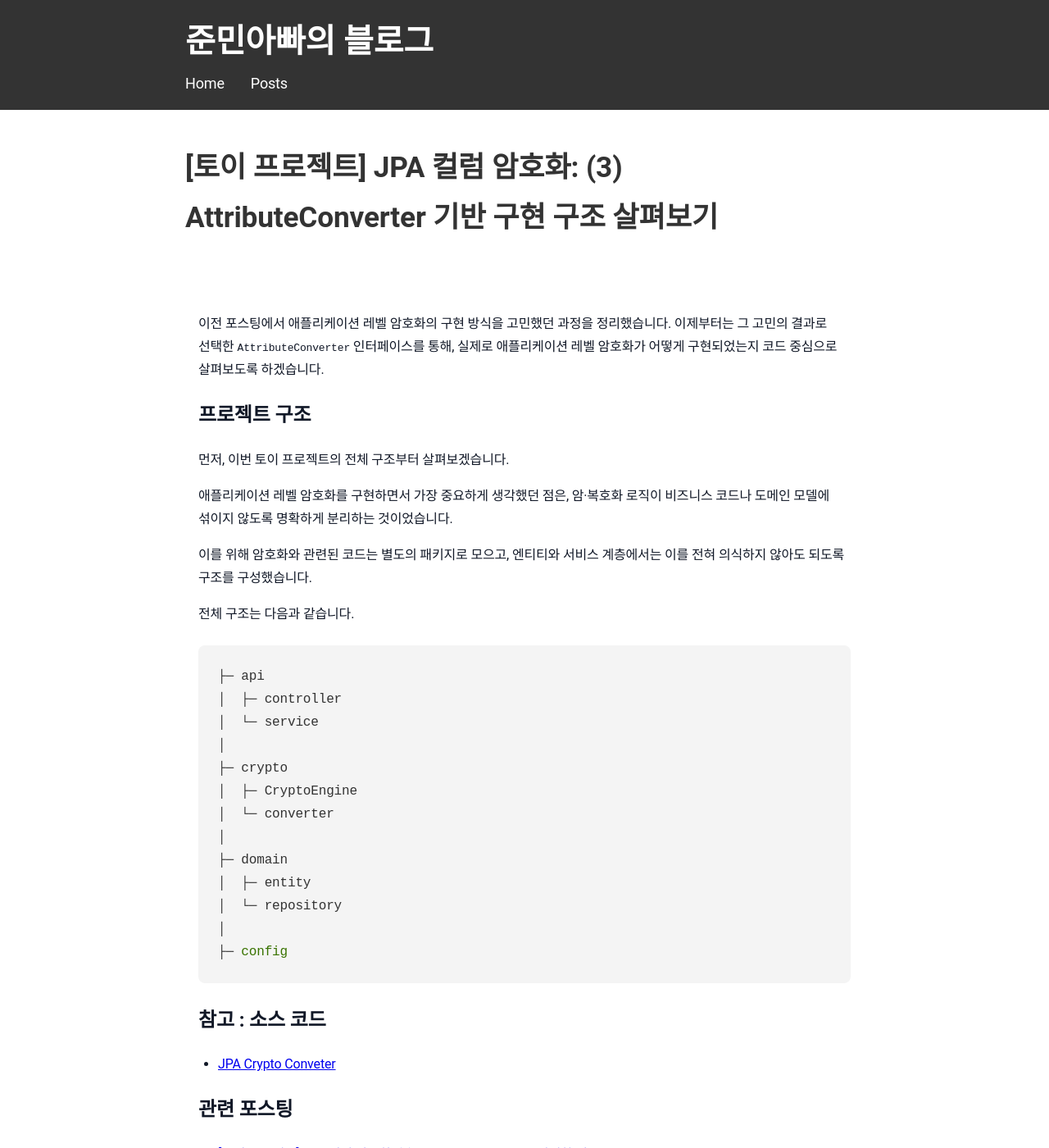
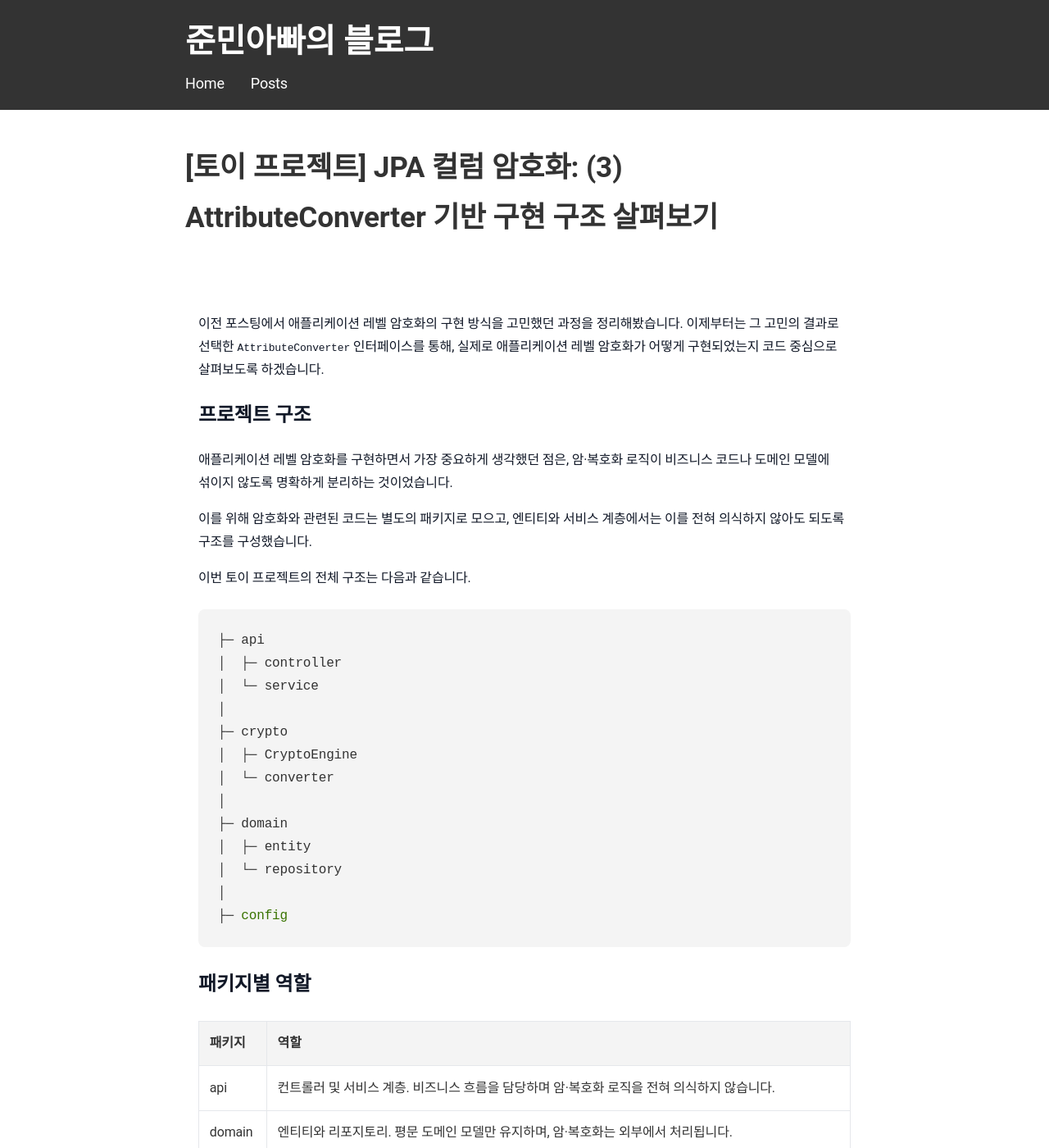
Before and after one commit to sanghoon-lee/sanghoon-lee.github.io, a Jekyll site: the page built from _posts/2026-01-26-JPACryptoConverter3.md, in a window 1280 px wide and 1400 px high. Shown: the whole window at 82% size. Built offline with Jekyll 4.4.1, drawn with Linux system fonts in a browser that asks for light colours; nearby versions of some CDN libraries; comment, search, counter and statistics services are not loaded; some of the changed text lies outside the part shown.

Commit message:
포스팅 내용 수정

````diff
--- a/_posts/2026-01-26-JPACryptoConverter3.md
+++ b/_posts/2026-01-26-JPACryptoConverter3.md
@@ -5,11 +5,9 @@ date: 2026-01-26
 categories: 토이프로젝트
 ---
 
-이전 포스팅에서 애플리케이션 레벨 암호화의 구현 방식을 고민했던 과정을 정리했습니다. 이제부터는 그 고민의 결과로 선택한 `AttributeConverter` 인터페이스를 통해, 실제로 애플리케이션 레벨 암호화가 어떻게 구현되었는지 코드 중심으로 살펴보도록 하겠습니다.
+이전 포스팅에서 애플리케이션 레벨 암호화의 구현 방식을 고민했던 과정을 정리해봤습니다. 이제부터는 그 고민의 결과로 선택한 `AttributeConverter` 인터페이스를 통해, 실제로 애플리케이션 레벨 암호화가 어떻게 구현되었는지 코드 중심으로 살펴보도록 하겠습니다.
 
 ## 프로젝트 구조
-
-먼저, 이번 토이 프로젝트의 전체 구조부터 살펴보겠습니다.
 
 애플리케이션 레벨 암호화를 구현하면서 가장 중요하게 생각했던 점은,
 암·복호화 로직이 비즈니스 코드나 도메인 모델에 섞이지 않도록
@@ -17,7 +15,7 @@ categories: 토이프로젝트
 
 이를 위해 암호화와 관련된 코드는 별도의 패키지로 모으고, 엔티티와 서비스 계층에서는 이를 전혀 의식하지 않아도 되도록 구조를 구성했습니다.
 
-전체 구조는 다음과 같습니다.
+이번 토이 프로젝트의 전체 구조는 다음과 같습니다.
 
 ```
 ├─ api
@@ -35,6 +33,16 @@ categories: 토이프로젝트
 ├─ config
 ```
 
+## 패키지별 역할
+
+| 패키지 |	역할 |
+| ---- | ---- |
+| api |	컨트롤러 및 서비스 계층. 비즈니스 흐름을 담당하며 암·복호화 로직을 전혀 의식하지 않습니다. |
+| domain | 엔티티와 리포지토리. 평문 도메인 모델만 유지하며, 암·복호화는 외부에서 처리됩니다. |
+| crypto | 애플리케이션 레벨 암·복호화를 담당하는 핵심 영역. AttributeConverter와 암호화 엔진이 위치합니다. |
+| config | 암호화 키, Converter, 기타 설정을 포함한 애플리케이션 설정 영역입니다. |
+
+
 ## 참고 : 소스 코드
 * [JPA Crypto Conveter](https://github.com/sanghoon-lee/jpa-crypto-converter)
 
````
